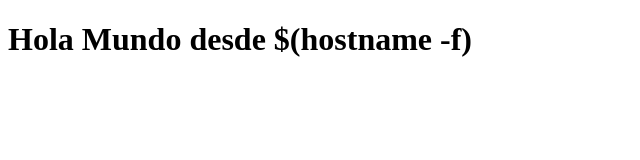
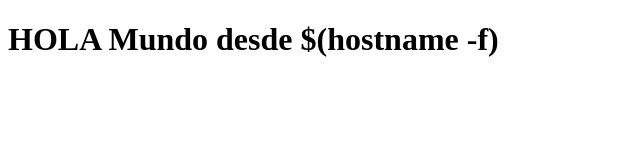
Before and after one commit to AlisonAlbuja/Clase2, a plain HTML site: page index.html in a window 1280 px wide. Shown: the whole page, without its empty margins (0-640 px from the left). Drawn offline with Linux system fonts and the light colour scheme.

Commit message:
add line

```diff
--- a/index.html
+++ b/index.html
@@ -6,6 +6,6 @@
     <title>Hola Mundo</title>
 </head>
 <body>
-    <h1>Hola Mundo desde $(hostname -f)</h1>
+    <h1>HOLA Mundo desde $(hostname -f)</h1>
 </body>
 </html>
```
